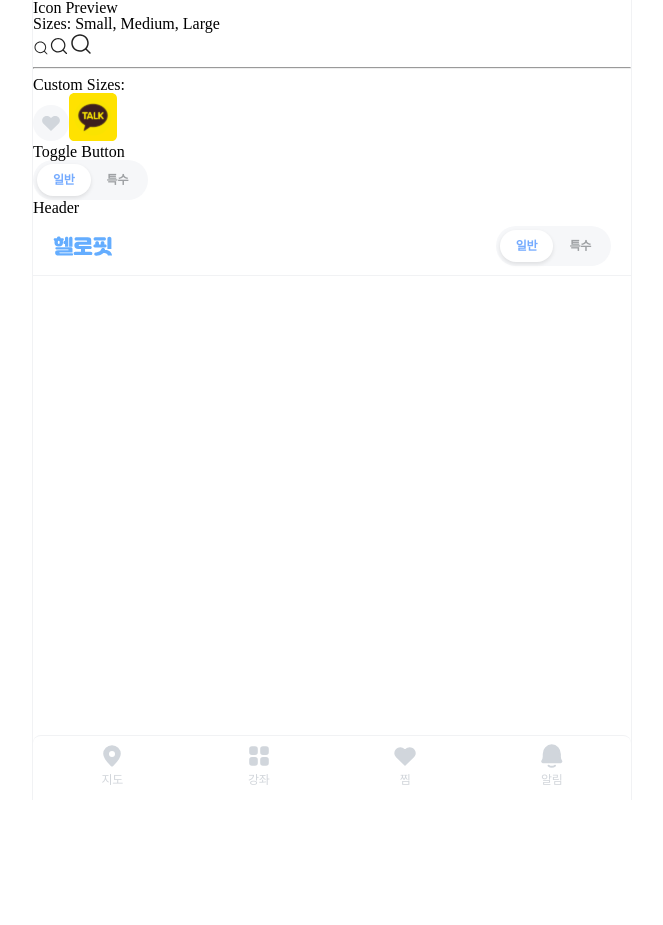
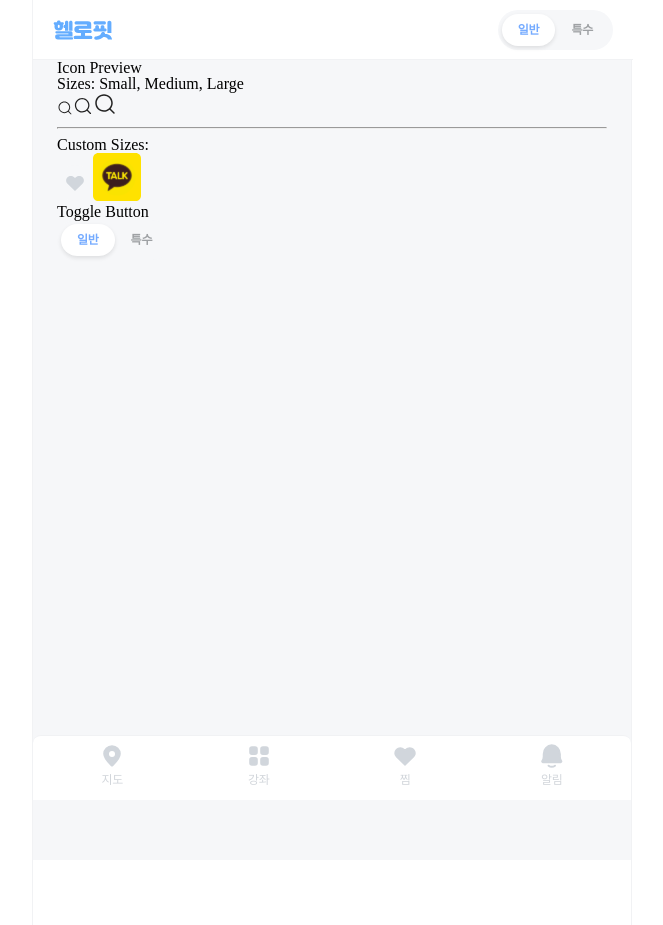
Before and after one commit to HELLO-FIT/FE_HELLO-FIT, a Next.js app: page /preview in a window 1280 px wide. Shown: the whole page, without its empty margins (308-971 px from the left). Before the commit the page ends 800 px from the top, so only its background shows below. Built offline with nearby package versions, Linux system fonts and the light colour scheme; a web font is replaced by a local one.

Commit message:
Design: Header Layout 배치

```diff
--- a/src/components/GNB/index.tsx
+++ b/src/components/Layout/GNB/index.tsx
@@ -1,8 +1,8 @@
 import Link from 'next/link';
 import { useRouter } from 'next/router';
 import styles from './GNB.module.scss';
-import IconComponent from '../Asset/Icon';
 import { ICONS } from '@/constants/asset';
+import IconComponent from '@/components/Asset/Icon';
 
 export default function GNB() {
   const router = useRouter();
--- a/src/components/Layout/Header/Header.module.scss
+++ b/src/components/Layout/Header/Header.module.scss
@@ -10,6 +10,8 @@
   height: 60px;
   background-color: $white;
   border-bottom: 1px solid $gray20;
+  position: fixed;
+  top: 0;
 
   @media (max-width: $mobile) {
     max-width: 100%;
--- a/src/pages/_app.tsx
+++ b/src/pages/_app.tsx
@@ -1,16 +1,19 @@
 import type { AppProps } from 'next/app';
 import '@/styles/globals.scss';
 import '@/styles/reset.css';
-import GNB from '@/components/GNB';
+import Header from '@/components/Layout/Header';
 import { useRouter } from 'next/router';
+import GNB from '@/components/Layout/GNB';
 
 export default function App({ Component, pageProps }: AppProps) {
   const router = useRouter();
   const hideGNB = ['/', '/login'].includes(router.pathname);
+  const hideHeader = ['/', '/login'].includes(router.pathname);
 
   return (
     <div className="body">
       <div className="appContainer">
+        {!hideHeader && <Header />}
         <Component {...pageProps} />
         {!hideGNB && <GNB />}
       </div>
--- a/src/pages/preview/index.tsx
+++ b/src/pages/preview/index.tsx
@@ -4,7 +4,9 @@ import Header from '@/components/Layout/Header';
 
 export default function Preview() {
   return (
-    <div>
+    <div
+      style={{ backgroundColor: '#F6F7F9', height: '100vh', padding: '0 24px' }}
+    >
       <h2>Icon Preview</h2>
 
       <div>
@@ -30,11 +32,6 @@ export default function Preview() {
         <p>Toggle Button</p>
         <ToggleButton />
       </div>
-
-      <div>
-        <p>Header</p>
-        <Header />
-      </div>
     </div>
   );
 }
--- a/src/styles/globals.scss
+++ b/src/styles/globals.scss
@@ -210,7 +210,8 @@ $mobile: 768px;
   border-left: 1px solid $gray20;
   border-right: 1px solid $gray20;
   overflow: hidden;
-  padding-bottom: 65px;
+  padding-top: 60px; // 헤더 높이
+  padding-bottom: 65px; // GNB 높이
 
   @media (max-width: $mobile) {
     width: 100vw;
```
Also changed, not shown: src/components/Layout/GNB/GNB.module.scss (renamed from src/components/GNB/GNB.module.scss).
